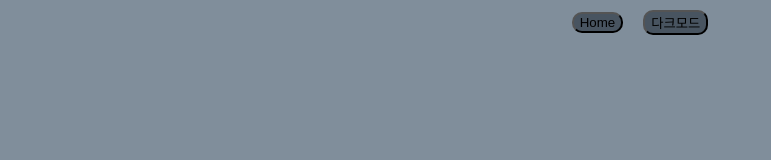
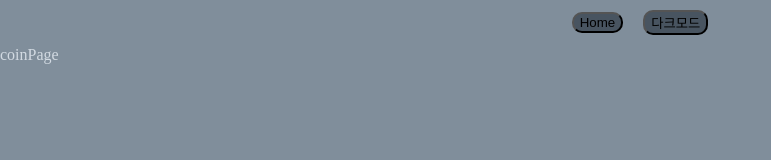
Before and after one commit to jae-hun-e/react-masterclass, a React (Create React App) app: page / in a window 1280 px wide. Shown: the top 160 px of the page, without its empty margins (0-771 px from the left). Built offline with nearby package versions, Linux system fonts and the light colour scheme.

Commit message:
main 정리

```diff
--- /dev/null
+++ b/src/routes/HomePage.tsx
@@ -0,0 +1,12 @@
+import { Link } from "react-router-dom";
+
+// eslint-disable-next-line import/no-anonymous-default-export
+export default function () {
+  return (
+    <>
+      <div>
+        <Link to="/coinhome">coinPage</Link>
+      </div>
+    </>
+  );
+}
--- a/src/routes/Router.tsx
+++ b/src/routes/Router.tsx
@@ -2,6 +2,7 @@ import { BrowserRouter, Route, Switch } from "react-router-dom";
 import Coin from "./Coin";
 import Coins from "./Coins";
 import Header from "../components/Header";
+import HomePage from "./HomePage";
 
 function Router() {
   return (
@@ -14,6 +15,9 @@ function Router() {
         <Route path="/coinhome">
           <Coins />
         </Route>
+        <Route path="/">
+          <HomePage />
+        </Route>
       </Switch>
     </BrowserRouter>
   );
```
